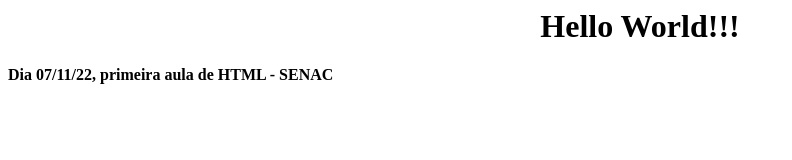
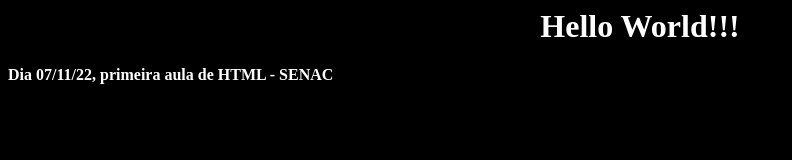
Before and after one commit to Pedrohpt/HTML, a plain HTML site: page aula1.html in a window 1280 px wide. Shown: the whole page, without its empty margins (0-792 px from the left). Drawn offline with Linux system fonts and the light colour scheme.

Commit message:
aula 1 html

```diff
--- a/aula1.html
+++ b/aula1.html
@@ -3,10 +3,11 @@
 		<title>Aula 1 - html</title>
 
 	</head>
-	<body>
-		<p><center><h1>Hello World!!!</h1></center></p>
-		<p><h4>Dia 07/11/22, primeira aula de HTML - SENAC</h4></p>
-		<!-- Comentário -->
-
+	<body style="background-color:#000000;">
+		<font color = "white">
+			<p><center><h1>Hello World!!!</h1></center></p>
+			<p><h4>Dia 07/11/22, primeira aula de HTML - SENAC</h4></p>
+			<!-- Comentário -->
+		</font>
 	</body>
 </html>
```
